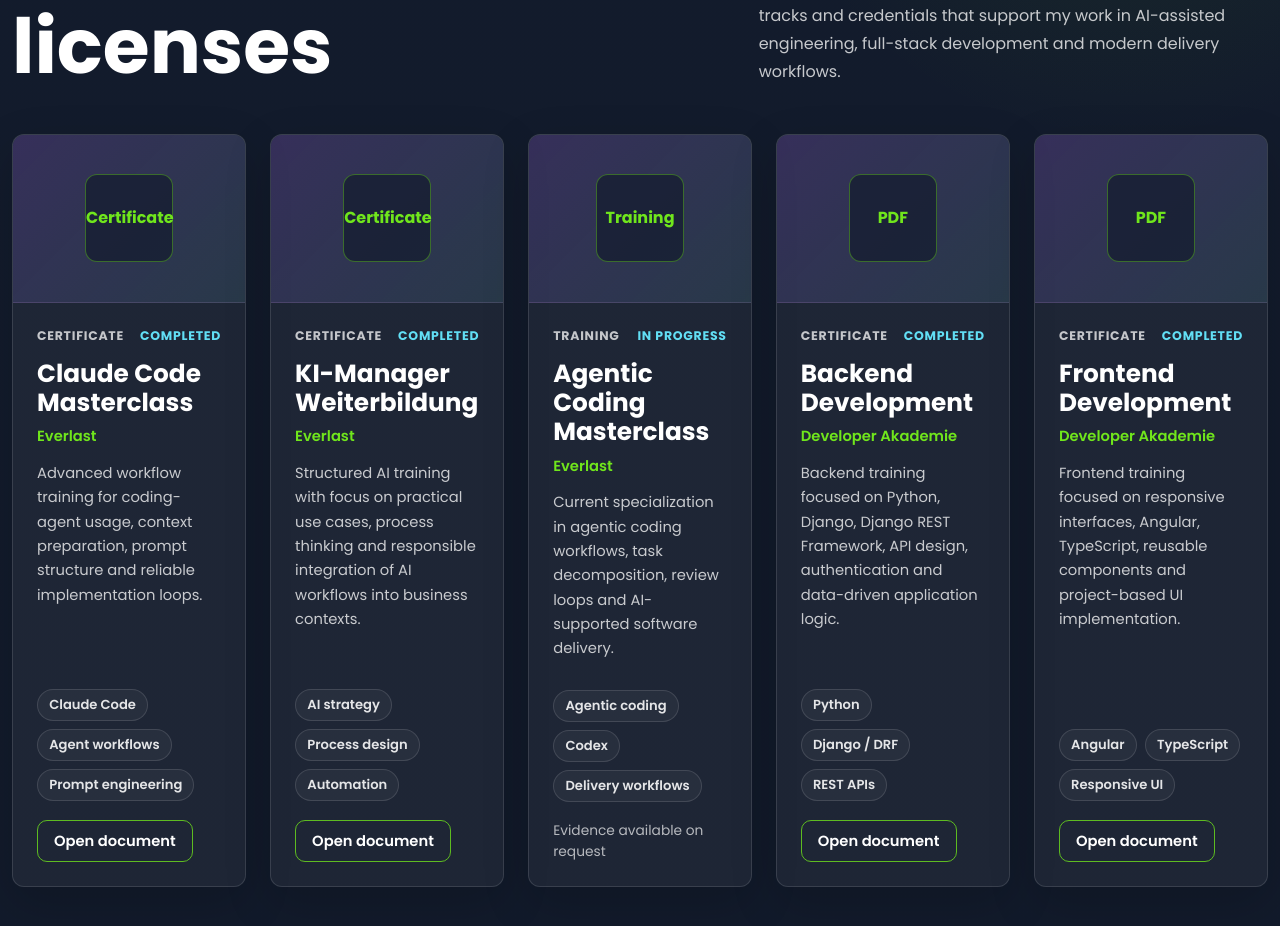
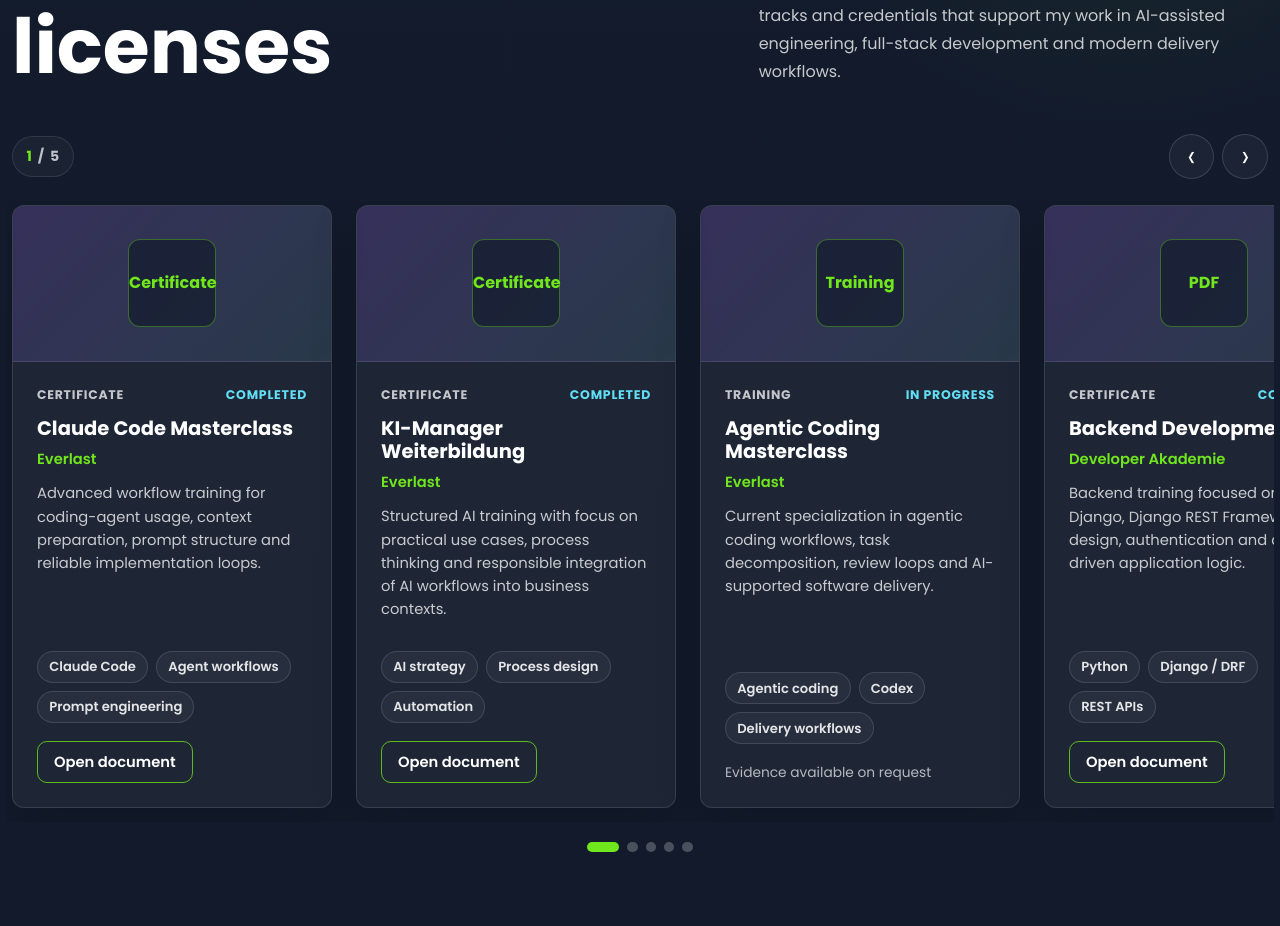
Before and after one commit to Gerth123/Portfolio, an Angular app: page /#/ in a window 1280 px wide. Shown: the part 3459-4385 px from the top of the page. Built offline with nearby package versions, Linux system fonts and the light colour scheme.

Commit message:
Build credentials slider and adjust header spacing

```diff
--- a/src/app/credentials/credentials.component.html
+++ b/src/app/credentials/credentials.component.html
@@ -10,9 +10,49 @@
       </div>
     </div>
 
-    <div class="row g-4">
-      <div class="col-md-6 col-xl" *ngFor="let credential of credentials">
-        <article class="credential-card portfolio-card card h-100">
+    <div class="credentials-carousel" aria-roledescription="carousel">
+      <div class="credentials-carousel__topbar d-flex align-items-center justify-content-between gap-3">
+        <div class="credentials-counter">
+          <span>{{ activeCredentialIndex + 1 }}</span>
+          <span aria-hidden="true">/</span>
+          <span>{{ credentials.length }}</span>
+        </div>
+
+        <div class="credentials-controls d-flex align-items-center gap-2">
+          <button
+            type="button"
+            class="btn credential-control"
+            (click)="scrollCredentials(-1)"
+            [attr.aria-label]="getCurrentText('previous')"
+          >
+            <span aria-hidden="true">&lsaquo;</span>
+          </button>
+          <button
+            type="button"
+            class="btn credential-control"
+            (click)="scrollCredentials(1)"
+            [attr.aria-label]="getCurrentText('next')"
+          >
+            <span aria-hidden="true">&rsaquo;</span>
+          </button>
+        </div>
+      </div>
+
+      <div
+        #credentialsTrack
+        class="credentials-track"
+        role="list"
+        tabindex="0"
+        (scroll)="updateActiveCredential()"
+        aria-live="polite"
+      >
+        <article
+          class="credential-slide"
+          role="listitem"
+          *ngFor="let credential of credentials; let i = index; trackBy: trackCredential"
+          [attr.aria-label]="credential.title"
+        >
+          <div class="credential-card portfolio-card card h-100">
             <div class="credential-preview" *ngIf="credential.previewImage; else credentialPlaceholder">
               <img [src]="credential.previewImage" [alt]="credential.title" />
             </div>
@@ -52,7 +92,20 @@
                 <p class="credential-note mb-0">{{ getCurrentText("evidenceAvailable") }}</p>
               </ng-template>
             </div>
+          </div>
         </article>
+      </div>
+
+      <div class="credentials-pagination d-flex align-items-center justify-content-center gap-2">
+        <button
+          type="button"
+          *ngFor="let credential of credentials; let i = index; trackBy: trackCredential"
+          class="credential-dot"
+          [ngClass]="{ active: i === activeCredentialIndex }"
+          (click)="goToCredential(i)"
+          [attr.aria-label]="getCurrentText('goToCredential') + ': ' + credential.title"
+          [attr.aria-current]="i === activeCredentialIndex ? 'true' : null"
+        ></button>
       </div>
     </div>
   </div>
--- a/src/app/credentials/credentials.component.scss
+++ b/src/app/credentials/credentials.component.scss
@@ -2,34 +2,138 @@
   overflow: hidden;
 }
 
+.credentials-carousel {
+  position: relative;
+}
+
+.credentials-carousel__topbar {
+  margin-bottom: clamp(1rem, 2vw, 1.35rem);
+}
+
+.credentials-counter {
+  display: inline-flex;
+  align-items: center;
+  gap: 0.35rem;
+  min-height: 2.6rem;
+  padding: 0.45rem 0.85rem;
+  border: 1px solid rgba(255, 255, 255, 0.1);
+  border-radius: 999px;
+  background: rgba(255, 255, 255, 0.035);
+  color: rgba(255, 255, 255, 0.72);
+  font-size: 0.88rem;
+  font-weight: 700;
+  letter-spacing: 0.02em;
+
+  span:first-child {
+    color: var(--portfolio-green);
+  }
+}
+
+.credential-control {
+  display: inline-flex;
+  align-items: center;
+  justify-content: center;
+  width: 2.85rem;
+  height: 2.85rem;
+  border: 1px solid rgba(255, 255, 255, 0.14);
+  border-radius: 50%;
+  background: rgba(255, 255, 255, 0.04);
+  color: #fff;
+  line-height: 1;
+  transition:
+    border-color 0.2s ease,
+    background-color 0.2s ease,
+    color 0.2s ease,
+    transform 0.2s ease;
+
+  span {
+    display: block;
+    margin-top: -0.12rem;
+    font-size: 2rem;
+    font-weight: 300;
+  }
+
+  &:hover,
+  &:focus-visible {
+    border-color: rgba(112, 230, 28, 0.58);
+    background: rgba(112, 230, 28, 0.12);
+    color: var(--portfolio-green);
+    transform: translateY(-2px);
+  }
+}
+
+.credentials-track {
+  display: grid;
+  grid-auto-columns: minmax(20rem, calc((100% - 3rem) / 3));
+  grid-auto-flow: column;
+  gap: clamp(1rem, 2vw, 1.5rem);
+  margin-inline: calc(var(--bs-gutter-x, 1.5rem) * -0.25);
+  padding: 0.25rem calc(var(--bs-gutter-x, 1.5rem) * 0.25) 0.85rem;
+  overflow-x: auto;
+  overscroll-behavior-inline: contain;
+  scroll-behavior: smooth;
+  scroll-padding-inline: calc(var(--bs-gutter-x, 1.5rem) * 0.25);
+  scroll-snap-type: inline mandatory;
+  scrollbar-width: none;
+  touch-action: pan-x;
+
+  &::-webkit-scrollbar {
+    display: none;
+  }
+
+  &:focus-visible {
+    outline: 2px solid rgba(112, 230, 28, 0.45);
+    outline-offset: 0.35rem;
+  }
+}
+
+.credential-slide {
+  display: flex;
+  min-width: 0;
+  scroll-snap-align: start;
+}
+
 .credential-card {
+  width: 100%;
+  min-height: 34rem;
   overflow: hidden;
   border-radius: 0.75rem;
+  transition:
+    border-color 0.2s ease,
+    box-shadow 0.2s ease,
+    transform 0.2s ease;
+
+  &:hover,
+  &:focus-within {
+    border-color: rgba(112, 230, 28, 0.28);
+    box-shadow: 0 1rem 2.5rem rgba(0, 0, 0, 0.22);
+    transform: translateY(-0.25rem);
+  }
 
   .card-body {
     display: flex;
     flex-direction: column;
-    gap: 0.85rem;
+    gap: 0.8rem;
     padding: clamp(1.15rem, 2.4vw, 1.5rem);
   }
 
   h3 {
     margin: 0;
     color: #fff;
-    font-size: clamp(1.25rem, 2vw, 1.55rem);
+    font-size: clamp(1.22rem, 1.5vw, 1.45rem);
     font-weight: 700;
     line-height: 1.18;
   }
 
   .section-copy {
     font-size: 0.92rem;
-    line-height: 1.65;
+    line-height: 1.58;
   }
 }
 
 .credential-preview {
   display: grid;
-  min-height: 10.5rem;
+  min-height: 9.75rem;
   place-items: center;
   border-bottom: 1px solid rgba(255, 255, 255, 0.1);
   background:
@@ -38,7 +142,7 @@
 
   img {
     width: 100%;
-    height: 10.5rem;
+    height: 9.75rem;
     object-fit: cover;
   }
 }
@@ -94,7 +198,80 @@
   font-size: 0.86rem;
 }
 
+.credentials-pagination {
+  margin-top: clamp(0.75rem, 2vw, 1.25rem);
+}
+
+.credential-dot {
+  width: 0.65rem;
+  height: 0.65rem;
+  border: 0;
+  border-radius: 999px;
+  background: rgba(255, 255, 255, 0.24);
+  padding: 0;
+  transition:
+    width 0.2s ease,
+    background-color 0.2s ease;
+
+  &.active {
+    width: 2rem;
+    background: var(--portfolio-green);
+  }
+
+  &:hover,
+  &:focus-visible {
+    background: var(--portfolio-cyan);
+  }
+}
+
+@media (min-width: 1400px) {
+  .credentials-track {
+    grid-auto-columns: minmax(21rem, calc((100% - 3rem) / 3));
+  }
+}
+
+@media (max-width: 1199.98px) {
+  .credentials-track {
+    grid-auto-columns: minmax(19rem, calc((100% - 1.5rem) / 2));
+  }
+}
+
+@media (max-width: 767.98px) {
+  .credentials-carousel__topbar {
+    align-items: center;
+  }
+
+  .credentials-track {
+    grid-auto-columns: minmax(0, 88%);
+    gap: 1rem;
+  }
+
+  .credential-card {
+    min-height: 33rem;
+  }
+}
+
 @media (max-width: 575.98px) {
+  .credentials-carousel__topbar {
+    margin-bottom: 0.85rem;
+  }
+
+  .credential-control {
+    width: 2.6rem;
+    height: 2.6rem;
+  }
+
+  .credentials-track {
+    grid-auto-columns: 100%;
+    margin-inline: 0;
+    padding-inline: 0;
+    scroll-padding-inline: 0;
+  }
+
+  .credential-card {
+    min-height: 32rem;
+  }
+
   .credential-preview,
   .credential-preview img {
     min-height: 9rem;
--- a/src/app/shared/header/header.component.scss
+++ b/src/app/shared/header/header.component.scss
@@ -25,7 +25,7 @@
 
 .language-switch {
   position: absolute;
-  left: 50%;
+  left: calc(50% - clamp(1.5rem, 3vw, 3rem));
   transform: translateX(-50%);
   display: inline-flex;
   align-items: center;
```
Lines whose indentation alone changed are shown as unchanged.
